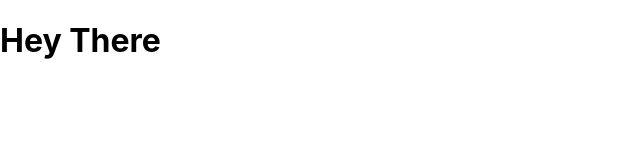
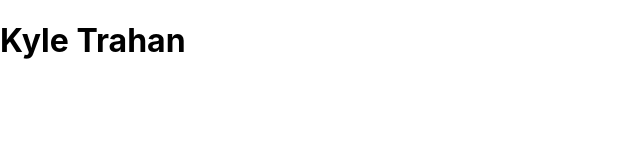
Before and after one commit to ktrahan2/personal-website, a React (Create React App) app: page / in a window 1280 px wide. Shown: the top 160 px of the page, without its empty margins (0-640 px from the left). Built offline with nearby package versions, Linux system fonts and the light colour scheme.

Commit message:
created routes

```diff
--- a/package.json
+++ b/package.json
@@ -8,6 +8,7 @@
     "@testing-library/user-event": "^12.1.10",
     "react": "^17.0.1",
     "react-dom": "^17.0.1",
+    "react-router-dom": "^5.2.0",
     "react-scripts": "4.0.0",
     "web-vitals": "^0.2.4"
   },
--- a/src/App.js
+++ b/src/App.js
@@ -1,9 +1,13 @@
 import React from 'react'
+import Home from './routes/Home'
+import { Route, Switch } from 'react-router-dom'
 
 export default function App() {
   return (
-    <div>
-      <h1>Hey There</h1>
-    </div>
+    <main>
+      <Switch>
+        <Route path='/' component={Home} />
+      </Switch>
+    </main>
   )
 }
--- a/src/index.js
+++ b/src/index.js
@@ -3,11 +3,14 @@ import ReactDOM from 'react-dom';
 import './index.css';
 import App from './App';
 import reportWebVitals from './reportWebVitals';
+import { BrowserRouter } from 'react-router-dom'
 
 ReactDOM.render(
+  <BrowserRouter>
   <React.StrictMode>
     <App />
-  </React.StrictMode>,
+  </React.StrictMode>
+  </BrowserRouter>,
   document.getElementById('root')
 );
 
--- /dev/null
+++ b/src/routes/Home.js
@@ -0,0 +1,20 @@
+import React from 'react'
+
+export default function Home() {
+    return (
+        <body>
+            <header>
+                <h1>Kyle Trahan</h1>
+                {/* nav bar */}
+            </header>
+            <main>
+                {/* about me */}
+            </main>
+            <footer>
+                {/* contact information */}
+            </footer>
+        </body>
+    )
+}
+//contact information
+//header
```
Also changed, not shown: 1 other file (tests, documents, lock files or other folders).
